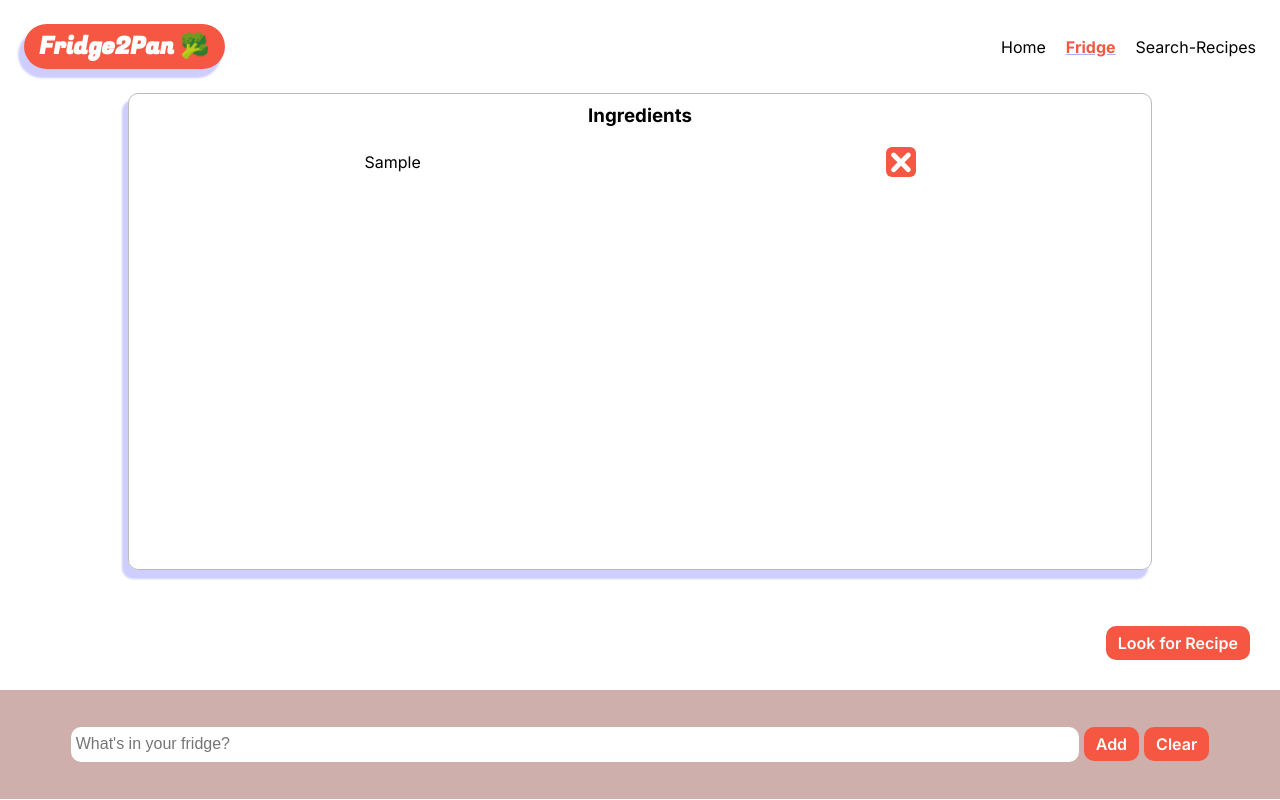
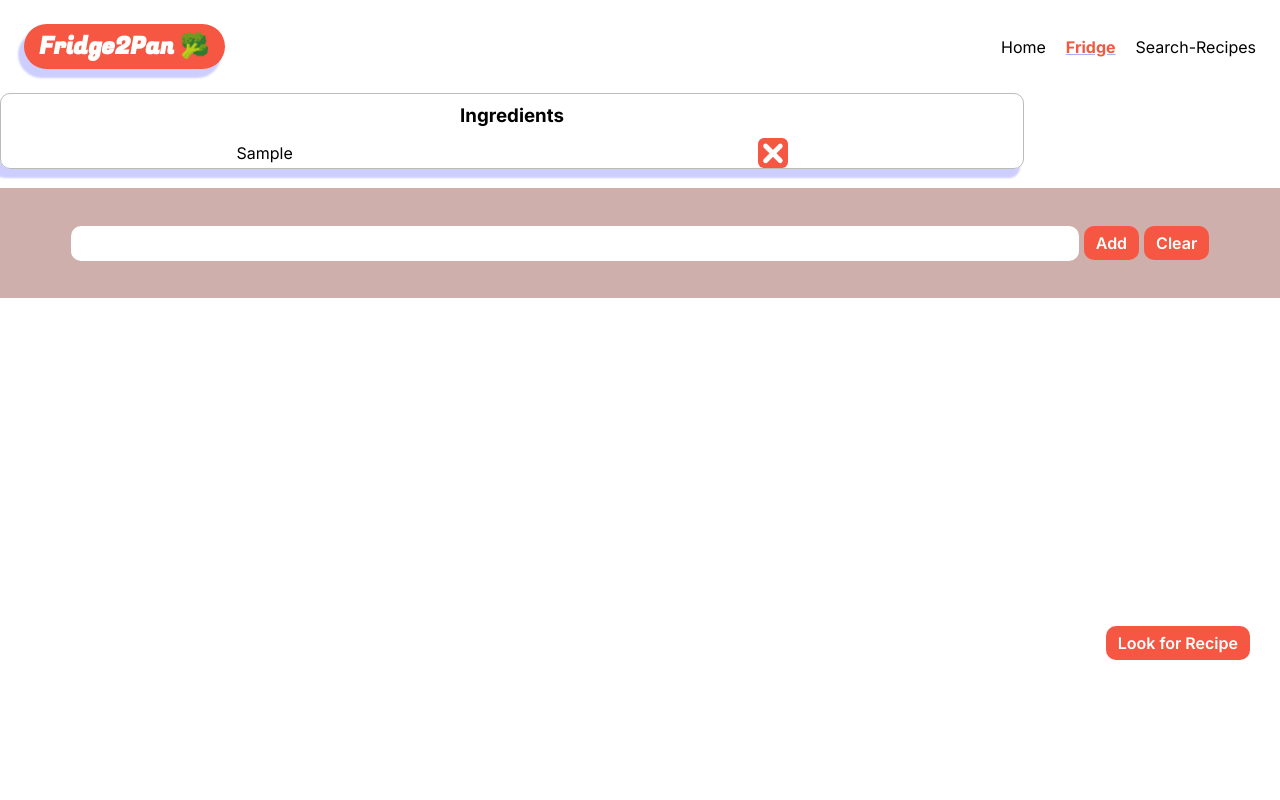
Before and after one commit to mavSeneris/Fridge2Pan, a React (Vite) app: page /fridge in a window 1280 px wide. Both pictures are taken after typing "Sample" into the empty fields and a click on the button "Add". Built offline with nearby package versions, Linux system fonts and the light colour scheme.

Commit message:
refactored EmptyState and Fridge-list card ternary rendering logic, removed input text placeholder attribute

```diff
--- a/src/pages/Fridge.jsx
+++ b/src/pages/Fridge.jsx
@@ -96,22 +96,25 @@ export default function Fridge() {
     </div>
   ));
 
+  const fridgeListCard = (
+    <div className="fridge__list-card">
+      <div className="fridge__list">
+        <h3>Ingredients</h3>
+        {fridgeItems}
+      </div>
+    </div>
+  );
+
   return (
     <section>
       <div className="fridge">
-        <div className="fridge__scroll-wrapper">
-          <div className="fridge__list">
-            {/* Mav: added a title */}
-            <h3>Ingredients</h3>
-            {fridgeItems}
-          </div>
-          {items.length < 1 && <EmptyState IngredientState={true} />}
-        </div>
+
+      {items.length == 0 ? <EmptyState IngredientState={true}/> : fridgeListCard }
+
         <form action="" className="fridge__form">
           <div className="fridge__controls">
             <input
               type="text"
-              placeholder="What's in your fridge?"
               value={inputVal}
               onChange={handleInputUpdate}
               onKeyDown={handleKeyDown}
@@ -140,6 +143,7 @@ export default function Fridge() {
             >
               Look for Recipe
             </button>
+
           </div>
         </form>
       </div>
```
